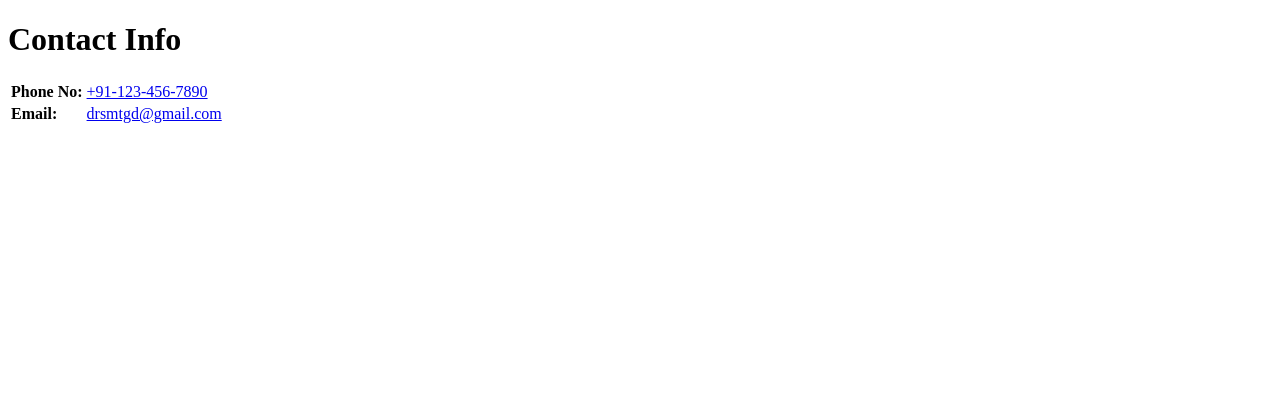
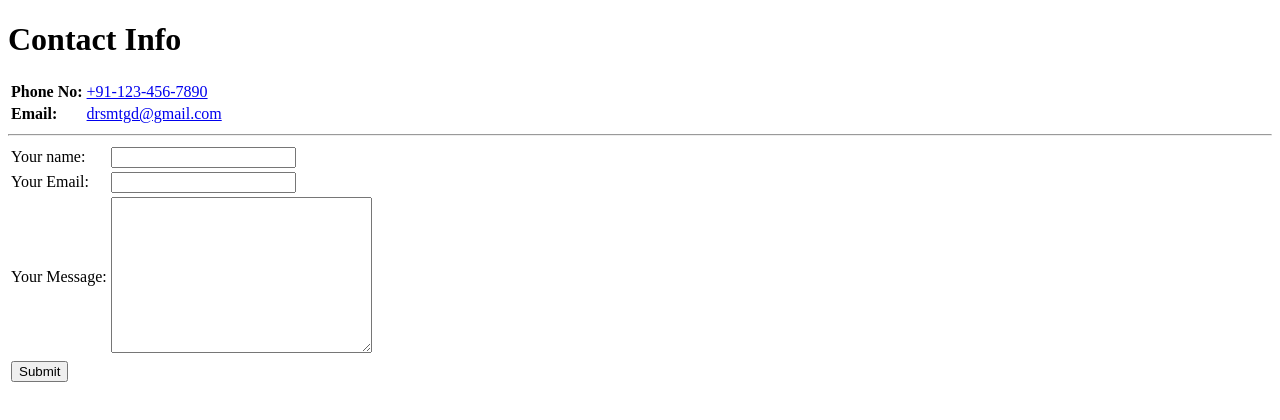
Before and after one commit to sskscie/WebCV, a plain HTML site: page contact.html in a window 1280 px wide. Drawn offline with Linux system fonts and the light colour scheme.

Commit message:
Make Contact me form

```diff
--- a/contact.html
+++ b/contact.html
@@ -18,6 +18,29 @@
             <td><a href="mailto:drsmtgd@gmail.com">drsmtgd@gmail.com</a></td>
         </tr>
     </table>
+    <hr>
+
+         <form action="mailto:drsmtgd@gmail.com" method="POST" enctype="text/plain">
+            <table>
+                <tr>
+                    <td><label>Your name: </label></td>
+                    <td><input type="text" name="" id=""></td>
+                </tr>
+                <tr>
+                    <td><label>Your Email: </label></td>
+                    <td><input type="email" name="" id=""></td>
+                </tr>
+                <tr>
+                    <td><label>Your Message:</label></td>
+                    <td><textarea name="" id="" cols="30" rows="10"></textarea></td>
+                </tr>
+                 <tr>
+                     <td><input type="submit"></td>
+                 </tr>
+            </table>
+
+        </form>
+
 
 
 </body>
```
